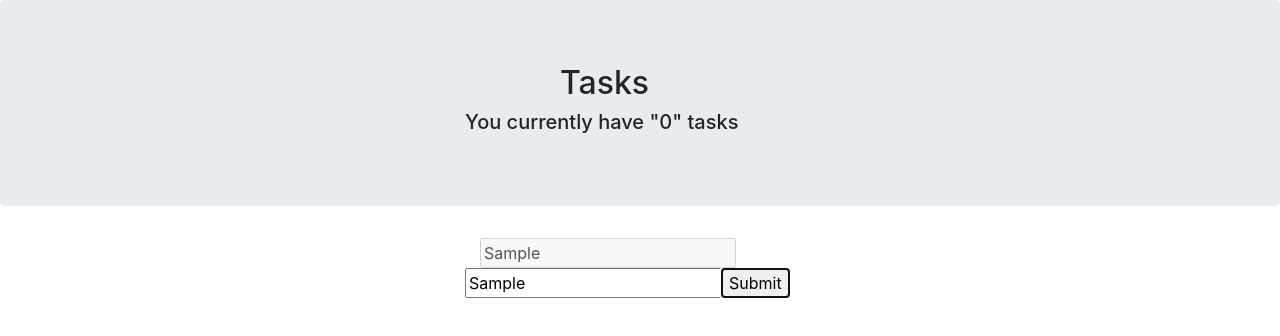
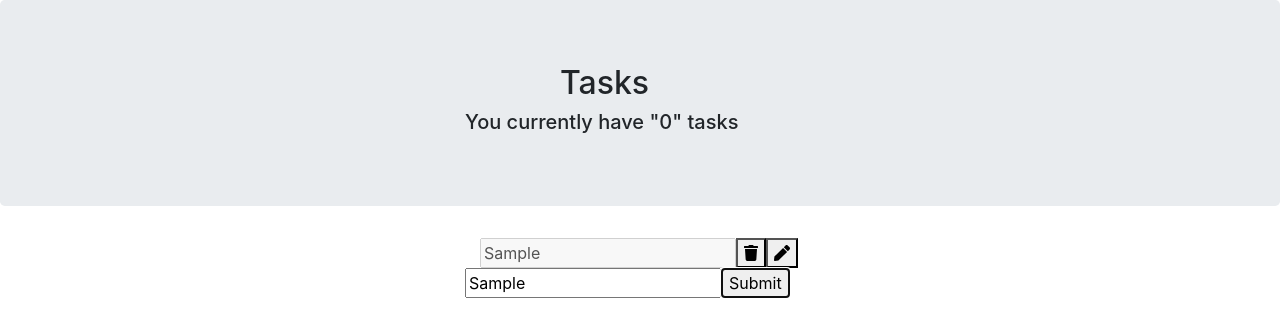
Before and after one commit to Aldroc/to-do-app, a React (Create React App) app: page / in a window 1280 px wide. Both pictures are taken after typing "Sample" into the empty fields and a click on the button "Submit". Shown: the top 336 px of the page. Built offline with nearby package versions, Linux system fonts and the light colour scheme.

Commit message:
taskList_buttons_added_no_function

```diff
--- a/src/components/form.js
+++ b/src/components/form.js
@@ -31,6 +31,10 @@ class TaskForm extends Component{
                         {this.state.task.map(taskItem =>(
                             this.state.renderComponent ? <TaskList taskName={taskItem} /> : null
                         ))}
+                    </div>
+                </div>
+                <div className="row justify-content-center">
+                    <div className="col-12 col-sm-4">
                         <form>
                             <input placeholder="Enter Task" type="text" id="taskInput" onChange={this.setTask}/>
                             <button type="button" onClick={this.handleClick.bind(this)}>Submit</button>
--- a/src/components/taskList.js
+++ b/src/components/taskList.js
@@ -13,11 +13,9 @@ class TaskList extends Component{
     render(){
         return(
             <div className="container">
-                <div className="row">
-                    <div className="col-12 col-sm-4">
-                        <input type="text" defaultValue={this.props.taskName} disabled={this.state.status} />
-                    </div>
-                </div>
+                <input type="text" defaultValue={this.props.taskName} disabled={this.state.status} />
+                <button type="button"><FontAwesomeIcon icon={faTrash} /></button>
+                <button type="button"><FontAwesomeIcon icon={faPen} /></button>
             </div>
         );
     }
```
